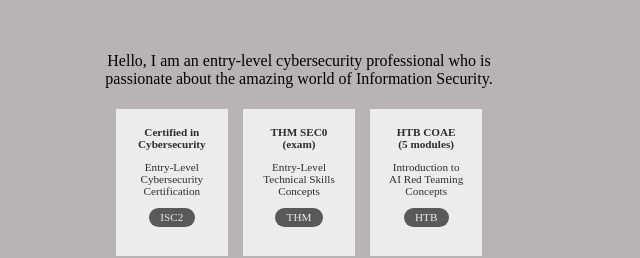
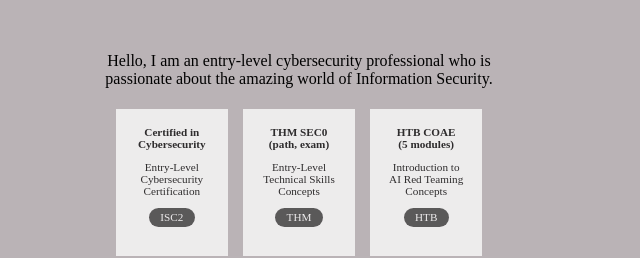
Before and after one commit to veritas373/veritas373.github.io, a plain HTML site: page index.html in a window 1280 px wide. Shown: the top 258 px of the page, 341-981 px from the left. Drawn offline with Linux system fonts and the light colour scheme.

Commit message:
Update index.html

```diff
--- a/index.html
+++ b/index.html
@@ -18,7 +18,7 @@
         <p class="special">ISC2</p>
       </div>
       <div>
-        <h1>THM SEC0<br>(exam)</h1>
+        <h1>THM SEC0<br>(path, exam)</h1>
         <p>Entry-Level<br>
         Technical Skills<br>
         Concepts</p>
```
